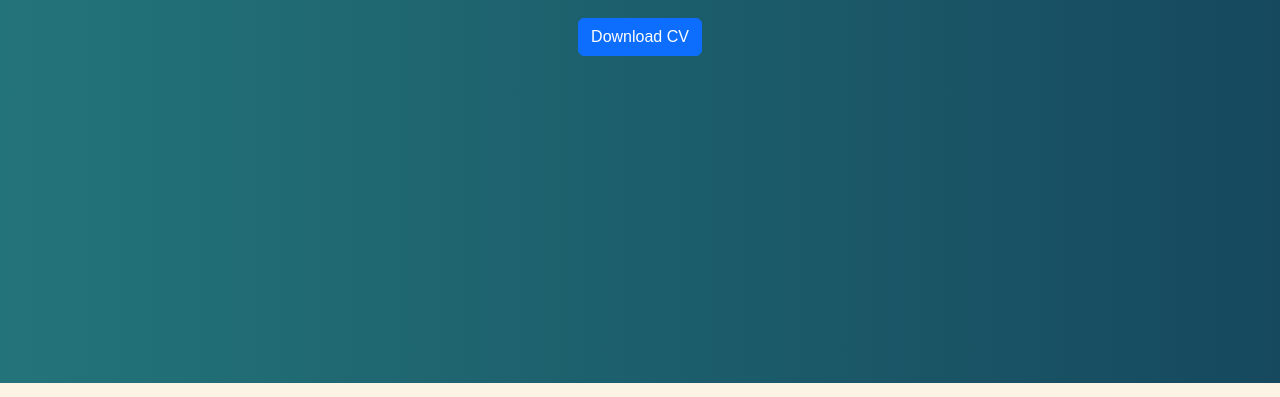
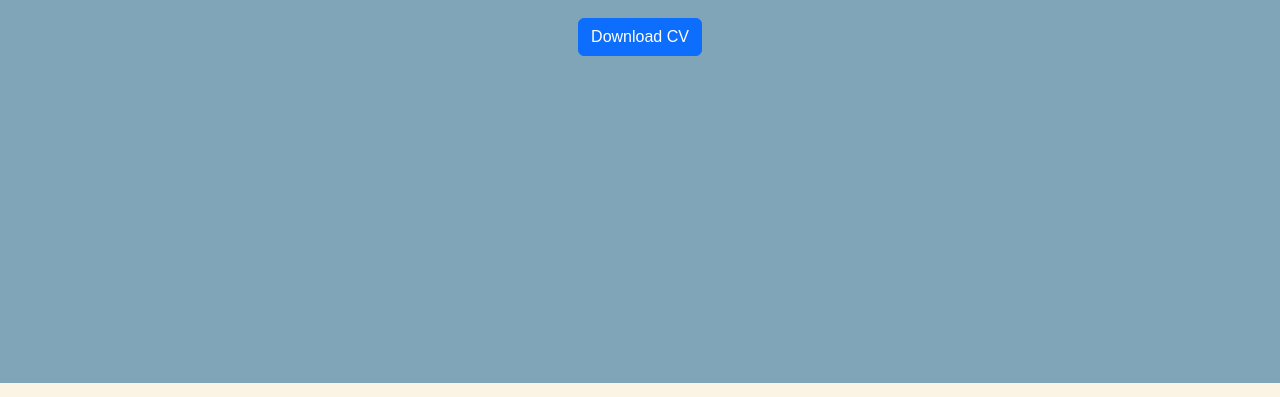
Before and after one commit to Nirmalaeth/Responsi1, a plain HTML site: page index.html in a window 1280 px wide. Shown: the part 417-814 px from the top of the page. Drawn offline with nearby package versions, Linux system fonts and the light colour scheme; some packages are replaced by stand-ins of ours; a script that the page names is missing.

Commit message:
Update style.css

```diff
--- a/style.css
+++ b/style.css
@@ -7,7 +7,7 @@ body {
 
 .hero {
     height: 100vh; /* Tinggi penuh satu viewport */
-    background: linear-gradient(to right, #23747a, #16495E); /* Gradasi dari biru ke biru gelap */
+    background: #80A5B8; /* Gradasi dari biru ke biru gelap */
     display: flex; /* Membuat elemen anak menjadi fleksibel */
     justify-content: center; /* Memusatkan elemen secara horizontal */
     align-items: center; /* Memusatkan elemen secara vertikal */
```
